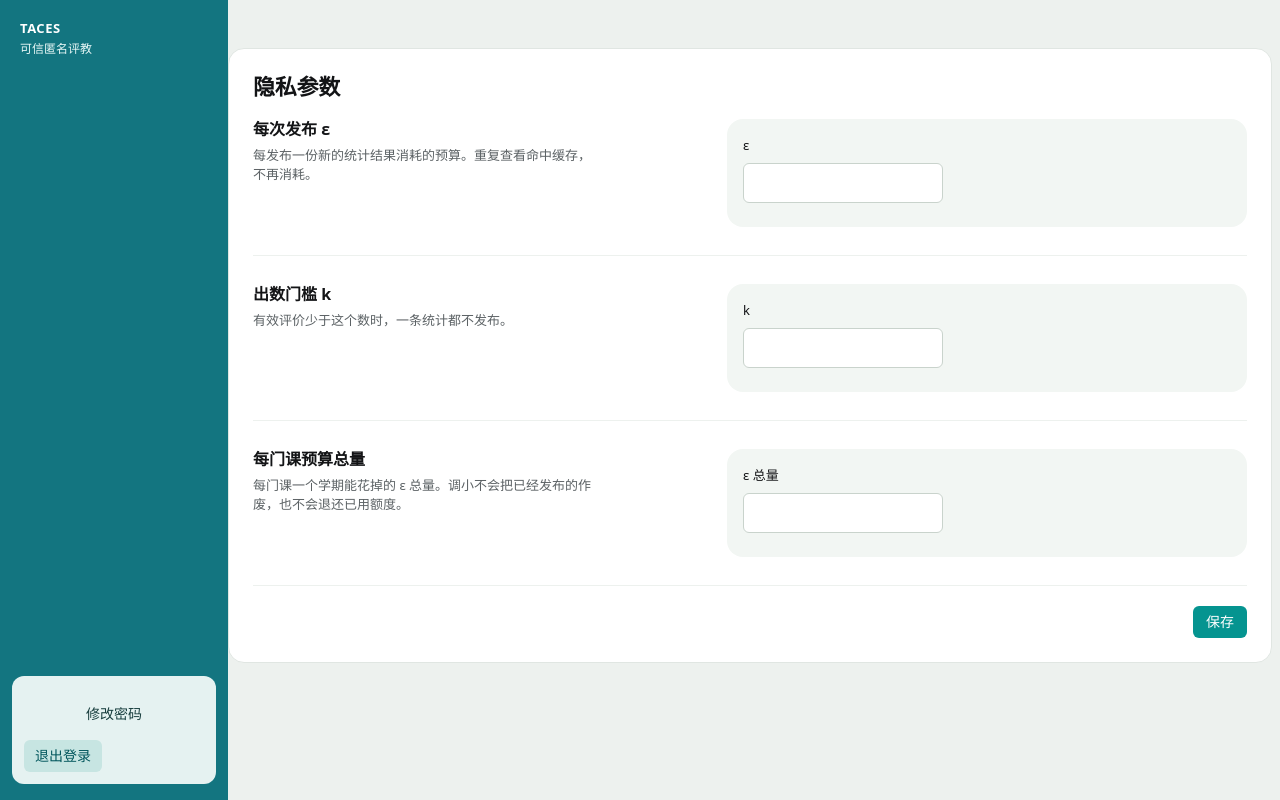
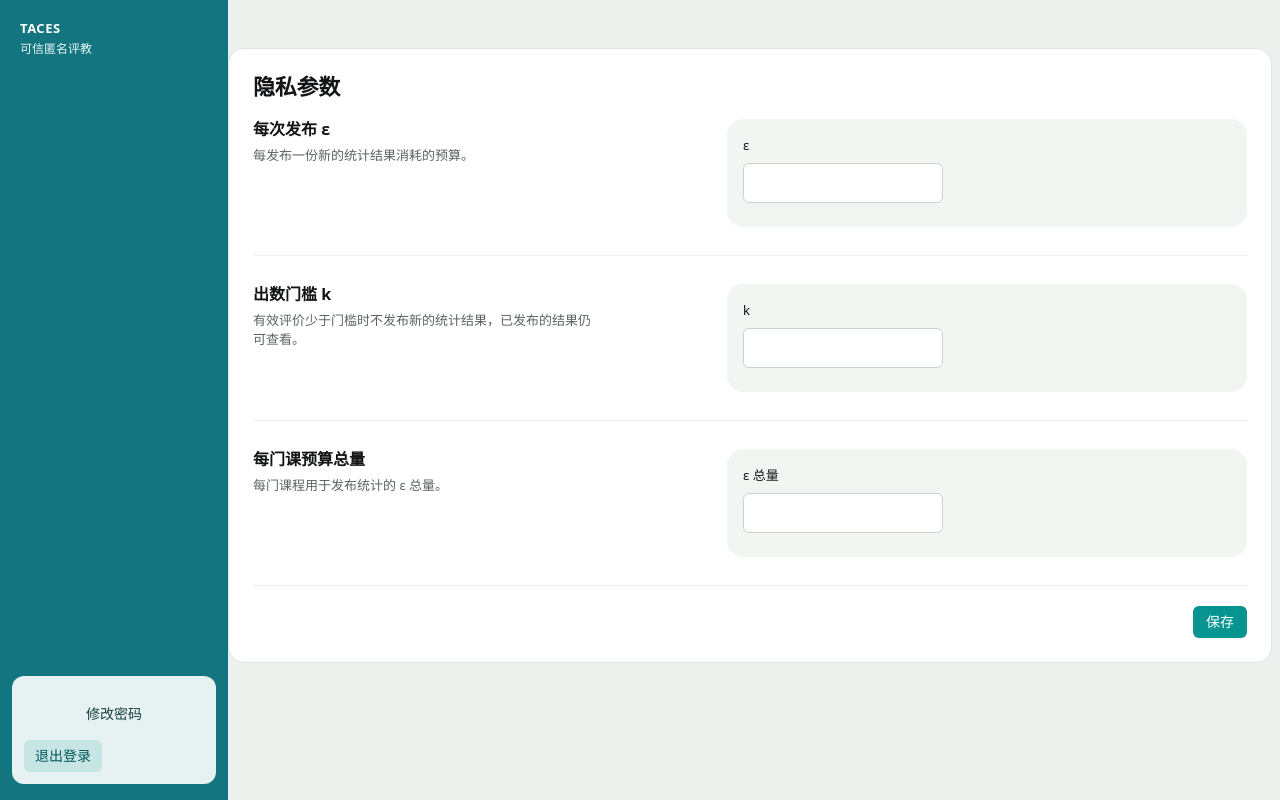
Before and after one commit to Fui-Reconk/SoftwareEngineering, a Flask app: page /admin/config in a window 1280 px wide. Run offline with Flask 3, Linux system fonts and the light colour scheme.

Commit message:
fix(presentation): 校正文案并同步项目文档

```diff
--- a/project/src/taces/presentation/static/css/app.css
+++ b/project/src/taces/presentation/static/css/app.css
@@ -62,10 +62,6 @@
   --t-press: 120ms;
   --t-ui: 200ms;
 }
-
-/* 色调已定为松绿，备选四套（冷纸青灰 / 墨蓝 / 石墨 / 夜间）删掉了。
-   要换只是改上面这一段 token：色相动 --accent、--chart-1、--chart-band*、--grid，
-   纸的冷暖动 --ground、--raised、--active、--border、--rule、--control，其余不用碰。 */
 
 *, *::before, *::after { box-sizing: border-box; }
 html { -webkit-text-size-adjust: 100%; text-size-adjust: 100%; caret-color: var(--accent); }
@@ -365,7 +361,7 @@ a:hover { text-decoration: underline; text-underline-offset: 3px; }
   color: var(--accent); font-size: var(--fs-small); font-weight: 500;
 }
 .btn.primary { background: var(--accent); border-color: transparent; color: #ffffff; }
-.btn.primary:hover { background: #1a5c43; }
+.btn.primary:hover { background: #00707c; }
 .btn:disabled { background: var(--raised); border-color: var(--border); color: var(--faint); cursor: not-allowed; }
 
 .hint {
--- a/project/src/taces/presentation/static/js/pages/board.js
+++ b/project/src/taces/presentation/static/js/pages/board.js
@@ -24,7 +24,7 @@
     setText('courseTitle', data.courseTitle);
     setText('courseSub',
       [data.term, data.courseCode,
-        `选课 ${f.int(data.enrolled)} 人`,
+        `已发评价码 ${f.int(data.enrolled)} 个`,
         `有效评价 ${f.int(data.responses)} 份（${f.pct(1)(data.responses / data.enrolled)}）`]
         .filter(Boolean).join(' · '));
 
@@ -82,7 +82,7 @@
 
     drawWords(data.openText);
     setText('record', data.budgetExhausted
-      ? `发布于 ${stamp(data.publishedAt)} · 预算已用完，这份不会再更新`
+      ? `发布于 ${stamp(data.publishedAt)} · 当前预算不足以再次发布`
       : `发布于 ${stamp(data.publishedAt)}`);
   }
 
@@ -176,7 +176,7 @@
 
     const exhausted = data.reason === 'budget_exhausted';
     setText('refusedTitle', exhausted
-      ? '预算已用完，暂时没有可查看的发布结果'
+      ? '预算不足，暂时没有可查看的发布结果'
       : `还差 ${f.int(data.shortfall)} 份评价才能出数`);
     setText('refusedWhy', exhausted
       ? '这门课尚无已保存的发布结果，剩余预算不足以发布新结果。请联系管理员调整预算。'
--- a/project/src/taces/presentation/templates/admin/audit.html
+++ b/project/src/taces/presentation/templates/admin/audit.html
@@ -36,7 +36,7 @@
     </thead>
     <tbody id="auditRows"></tbody>
   </table>
-  <p class="audit-empty" id="auditEmpty" hidden>这段时间没有查询记录。</p>
+  <p class="audit-empty" id="auditEmpty" hidden>没有符合筛选条件的留痕。</p>
 </div>
 
 <div class="audit-foot">
--- a/project/src/taces/presentation/templates/admin/config.html
+++ b/project/src/taces/presentation/templates/admin/config.html
@@ -13,7 +13,7 @@
   <div class="setting" data-key="epsilon">
     <div class="setting-label">
       <h2>每次发布 ε</h2>
-      <p>每发布一份新的统计结果消耗的预算。重复查看命中缓存，不再消耗。</p>
+      <p>每发布一份新的统计结果消耗的预算。</p>
     </div>
     <div class="setting-panel">
       <label class="field">
@@ -27,7 +27,7 @@
   <div class="setting" data-key="k">
     <div class="setting-label">
       <h2>出数门槛 k</h2>
-      <p>有效评价少于这个数时，一条统计都不发布。</p>
+      <p>有效评价少于门槛时不发布新的统计结果，已发布的结果仍可查看。</p>
     </div>
     <div class="setting-panel">
       <label class="field">
@@ -41,7 +41,7 @@
   <div class="setting" data-key="epsilonTotal">
     <div class="setting-label">
       <h2>每门课预算总量</h2>
-      <p>每门课一个学期能花掉的 ε 总量。调小不会把已经发布的作废，也不会退还已用额度。</p>
+      <p>每门课程用于发布统计的 ε 总量。</p>
     </div>
     <div class="setting-panel">
       <label class="field">
--- a/project/src/taces/presentation/templates/admin/courses.html
+++ b/project/src/taces/presentation/templates/admin/courses.html
@@ -10,7 +10,7 @@
 <div class="title-row">
   <div>
     <h1>课程管理</h1>
-    <p class="sub">创建课程，分配或调整任课教师。</p>
+    <p class="sub">管理课程、任课教师、评价时间和评价码。</p>
   </div>
 </div>
 
--- a/project/src/taces/presentation/templates/student/evaluate.html
+++ b/project/src/taces/presentation/templates/student/evaluate.html
@@ -22,7 +22,7 @@
     <button class="btn primary" type="submit" id="submitRating" disabled>提交</button>
   </form>
 
-  <p class="hint">分数和文字不关联，原文不会出现在任何给教师的页面上。</p>
+  <p class="hint">评分与评语保存在同一份匿名评价中。教师页面不展示评语原文；请勿填写姓名、学号等个人信息。</p>
 </section>
 
 <section class="card" id="receipt" tabindex="-1" aria-labelledby="receiptTitle" hidden>
--- a/project/src/taces/presentation/templates/teacher/board.html
+++ b/project/src/taces/presentation/templates/teacher/board.html
@@ -66,7 +66,7 @@
       <span class="meta" id="openTextCount"></span>
     </header>
     <ul class="wordlist" id="wordlist"></ul>
-    <p class="caption foot">同一份评价的分数和文字不关联，原文不进接口，只出高频词。</p>
+    <p class="caption foot">词频经过隐私处理，教师页面和导出文件不展示评语原文。</p>
   </section>
 
   <p class="record" id="record"></p>
```
Also changed, not shown: project/docs/API_CONTRACT.md (+3 -3 lines), project/docs/BACKEND.md (+7 -7 lines), project/docs/FRONTEND.md (+3 -3 lines), project/tests/js/board.test.cjs (+6 -2 lines), project/tests/pages/test_pages.py (+8 -3 lines), README.md, project/README.md.
